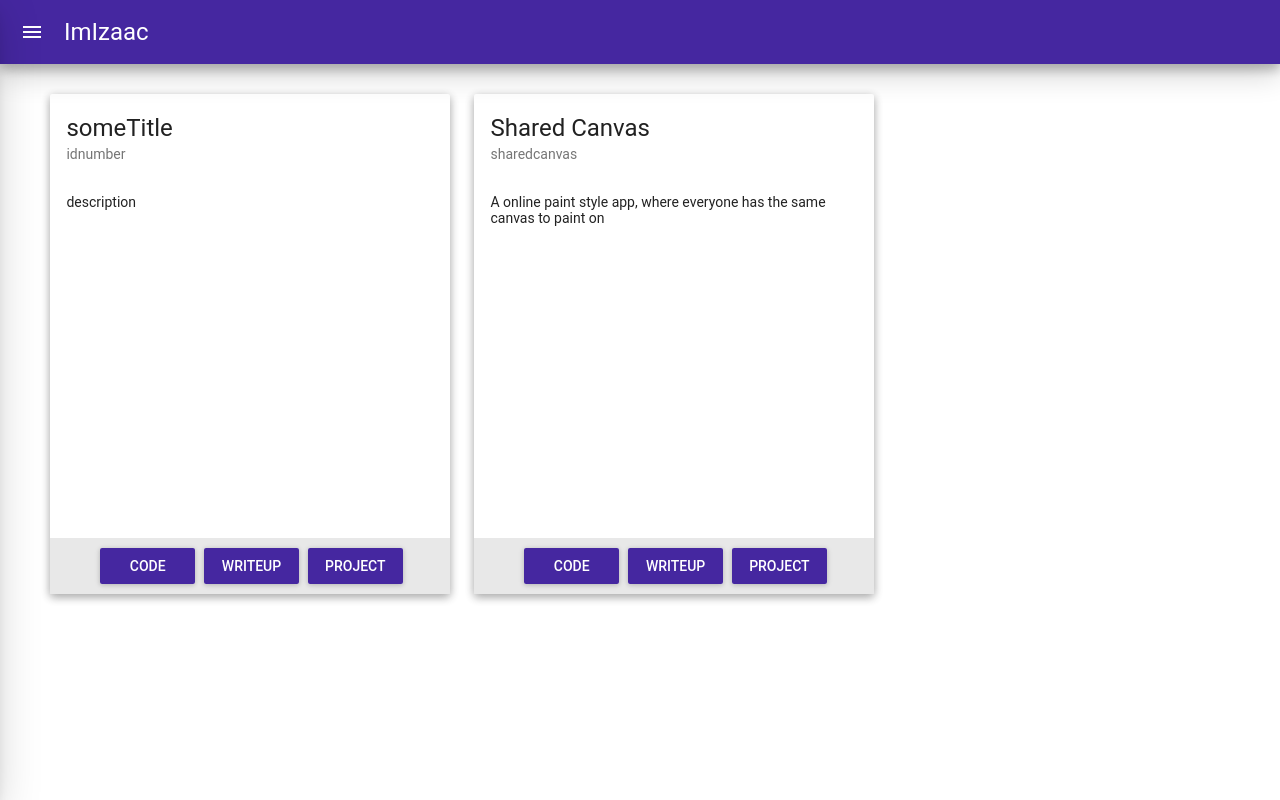
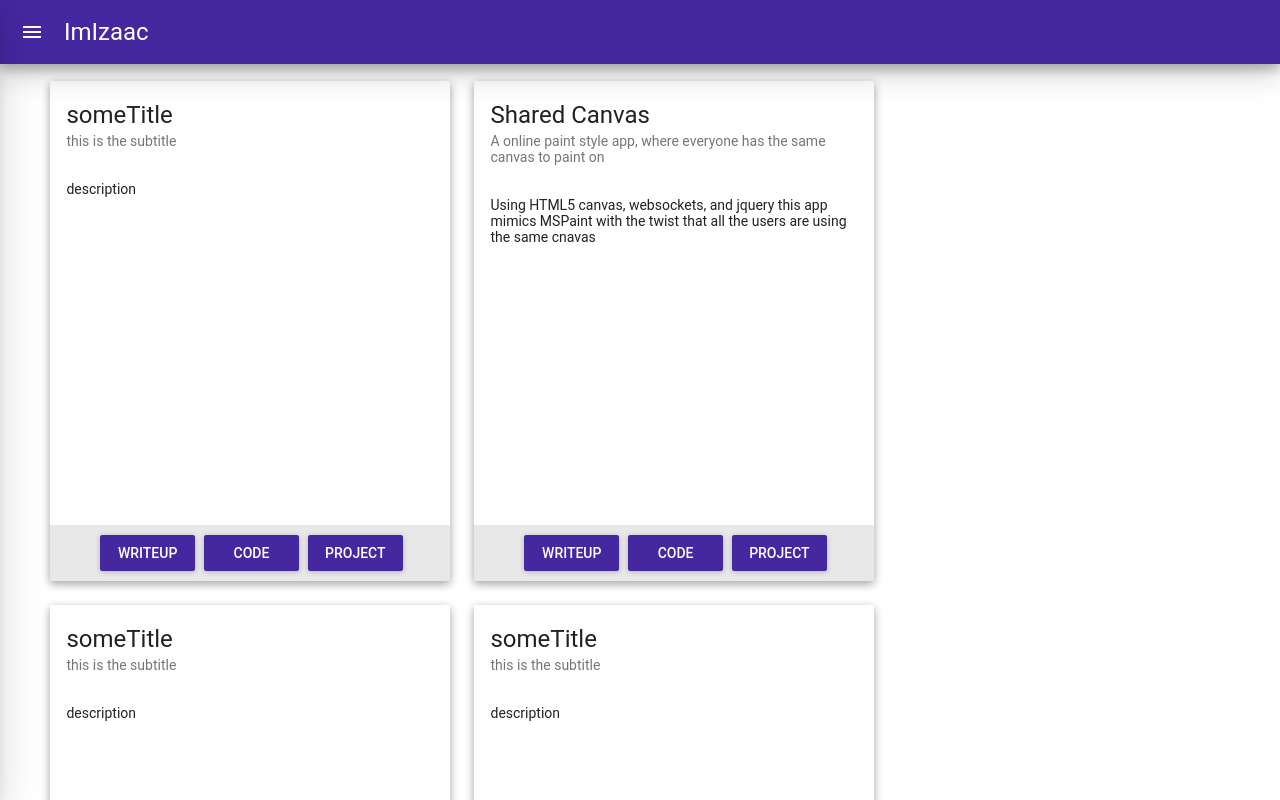
Before and after one commit to 0awful/imizaac.com, a React (Create React App) app: page /projects in a window 1280 px wide. Shown: the top 800 px of the page. Built offline with nearby package versions, Linux system fonts and the light colour scheme.

Commit message:
Major refactor. Drawer and projects change. Removed a bunch of items from the drawer. Added the writeup card. Made that handle state from within projects. Can open the writeup of any project within the data.

```diff
--- a/src/App.jsx
+++ b/src/App.jsx
@@ -23,12 +23,9 @@ class App extends Component {
     } else {
       this.setState({ drawerOpen: true });
     }
-    console.log(this.state.drawerOpen);
   };
 
   render = () => {
-    console.log('app props', preload);
-    console.log('app passes', preload.projects);
     return (
       <MuiThemeProvider muiTheme={Theme}>
         <BrowserRouter>
--- a/src/Drawer.jsx
+++ b/src/Drawer.jsx
@@ -17,12 +17,6 @@ const sideDrawer = props => (
       open={props.open}
       onRequestChange={props.toggle}>
       <MenuItem onClick={props.toggle}>
-        <h2>
-          <em>Close Drawer</em>
-        </h2>
-      </MenuItem>
-
-      <MenuItem onClick={props.toggle}>
         <Link to="/" style={undoLinkStyling}>
           <h2>Home</h2>
         </Link>
@@ -32,16 +26,7 @@ const sideDrawer = props => (
           <h2>Projects</h2>
         </Link>
       </MenuItem>
-      <MenuItem onClick={props.toggle}>
-        <Link to="/writeups" style={undoLinkStyling}>
-          <h2>Writeups</h2>
-        </Link>
-      </MenuItem>
-      <MenuItem onClick={props.toggle}>
-        <Link to="/code" style={undoLinkStyling}>
-          <h2>Code</h2>
-        </Link>
-      </MenuItem>
+
       <MenuItem onClick={props.toggle}>
         <Link to="/social" style={undoLinkStyling}>
           <h2>Social</h2>
--- a/src/MainRouter.jsx
+++ b/src/MainRouter.jsx
@@ -1,20 +1,14 @@
 import React from 'react';
 import { Route, Switch } from 'react-router-dom';
 
-import Code from './Code.jsx';
-import Codes from './Codes.jsx';
 import Home from './Home.jsx';
 import Inquiries from './Inquiries.jsx';
 import NotFound from './NotFound.jsx';
-import Project from './Project.jsx';
+
 import Projects from './Projects.jsx';
 import Social from './Social.jsx';
-import Writeup from './Writeup.jsx';
-import Writeups from './Writeups.jsx';
 
 const MainRouter = props => {
-  console.log('Router Props', props);
-  console.log('Router passes', props.projects);
   let projects = props.projects;
   return (
     <Switch>
@@ -22,28 +16,11 @@ const MainRouter = props => {
       {/* generic projects folders + aliases */}
       <Route
         path="/projects"
-        component={props => <Projects projects={projects} />}
+        component={() => <Projects projects={projects} />}
       />
-      <Route path="/projects/proj/" component={Projects} />
-      {/* specific project directory + aliases*/}
-      <Route path="/projects/p/:name" component={Project} />
-      <Route path="/projects/proj/:name" component={Project} />
-      {/* generic writeup directory + aliases*/}
-      <Route path="/projects/w/" component={Writeups} />
-      <Route path="/projects/writeups/" component={Writeups} />
-      {/* specific writeup directory + aliases*/}
-      <Route path="/projects/w/:name" component={Writeup} />
-      <Route path="/projects/writeups/:name" component={Writeup} />
-      {/* generic code directory + aliases*/}
-      <Route path="/projects/c/" component={Codes} />
-      <Route path="/projects/code/" component={Codes} />
-      {/* specific code directory + alias*/}
-      <Route path="/projects/c/:name" component={Code} />
-      <Route path="/projects/code/:name" component={Code} />
+
       {/* generic social directory*/}
       <Route path="/social" component={Social} />
-      {/* specific social directory*/}
-      <Route path="/social/:name" component={Social} />
       {/* inquires */}
       <Route path="/inquiries" component={Inquiries} />
       {/* 404 case*/}
--- a/src/ProjectCard.jsx
+++ b/src/ProjectCard.jsx
@@ -29,7 +29,12 @@ const groupStyles = {
   padding: '0px'
 };
 
-const ProjectCard = props => (
+const ProjectCard = props => {
+  let writeupButtonFunction = () => {
+    props.setId(props.id);
+    props.writeupFunction();
+  };
+  return (
     <Card style={cardStyles} zDepth={2}>
       <CardTitle title={props.title} subtitle={props.subtitle} />
 
@@ -38,18 +43,38 @@ const ProjectCard = props => (
         {props.description}
         <Toolbar style={toolbarStyles}>
           <ToolbarGroup firstChild={true} style={groupStyles}>
-          <RaisedButton label="Code" primary={true} fullWidth={true} />
+            <RaisedButton
+              label="Writeup"
+              primary={true}
+              fullWidth={true}
+              onClick={writeupButtonFunction}
+            />
           </ToolbarGroup>
 
           <ToolbarGroup style={groupStyles}>
-          <RaisedButton label="Writeup" primary={true} fullWidth={true} />
+            <RaisedButton
+              label="Code"
+              primary={true}
+              fullWidth={true}
+              onClick={() => {
+                window.location.href = props.codeurl;
+              }}
+            />
           </ToolbarGroup>
           <ToolbarGroup lastChild={true} style={groupStyles}>
-          <RaisedButton label="Project" primary={true} fullWidth={true} />
+            <RaisedButton
+              label="Project"
+              primary={true}
+              fullWidth={true}
+              onClick={() => {
+                window.location.href = props.projecturl;
+              }}
+            />
           </ToolbarGroup>
         </Toolbar>
       </CardText>
     </Card>
   );
+};
 
 export default ProjectCard;
--- a/src/Projects.jsx
+++ b/src/Projects.jsx
@@ -1,28 +1,71 @@
 import React from 'react';
+import { Component } from 'react';
 import ProjectCard from './ProjectCard.jsx';
+import WriteupCard from './WriteupCard.jsx';
 
 const style = {
-  paddingTop: '2%',
+  paddingTop: '1%',
   paddingLeft: '3%',
   paddingRight: '3%',
   alignItems: 'center',
   justifyContent: 'center'
 };
 
-const Projects = props => {
-  console.log('project props', props);
-  console.log('project maps', props.projects);
-  return (
+class Projects extends Component {
+  state = {
+    writeupDisplayed: false,
+    writeupId: 'idnumber6'
+  };
+
+  toggleWriteupDisplay() {
+    if (this.state.writeupDisplayed) {
+      this.setState({ writeupDisplayed: false });
+    } else {
+      this.setState({ writeupDisplayed: true });
+    }
+  }
+
+  setWriteupId(id) {
+    this.setState({ writeupId: id });
+  }
+
+  returnProjects = () => (
     <div style={style}>
-      {props.projects.map(project => (
+      {this.props.projects.map(project => (
         <ProjectCard
-          title={project.title}
-          subtitle={project.id}
-          description={project.description}
+          key={project.id}
+          setId={this.setWriteupId.bind(this)}
+          writeupFunction={this.toggleWriteupDisplay.bind(this)}
+          {...project}
         />
       ))}
     </div>
   );
-};
 
+  render = () => {
+    if (this.state.writeupDisplayed) {
+      let project = this.props.projects.find(
+        project => project.id === this.state.writeupId
+      );
+
+      return (
+        <div style={style}>
+          {this.returnProjects()}
+
+          <WriteupCard
+            title={project.title}
+            subtitle={project.subtitle}
+            description={project.description}
+            writeup={project.writeup}
+            projecturl={project.url}
+            codeurl={project.codeurl}
+            backButton={this.toggleWriteupDisplay.bind(this)}
+          />
+        </div>
+      );
+    } else {
+      return this.returnProjects();
+    }
+  };
+}
 export default Projects;
--- /dev/null
+++ b/src/WriteupCard.jsx
@@ -0,0 +1,78 @@
+import React from 'react';
+import { Card, CardMedia, CardTitle, CardText } from 'material-ui/Card';
+import RaisedButton from 'material-ui/RaisedButton';
+import { Toolbar, ToolbarGroup } from 'material-ui/Toolbar';
+
+const cardStyles = {
+  width: '70%',
+
+  height: '80%',
+
+  position: 'fixed',
+  top: '50%',
+  left: '50%',
+  /* bring your own prefixes */
+  transform: 'translate(-50%, -50%)'
+};
+
+const toolbarStyles = {
+  position: 'absolute',
+  bottom: '0',
+  left: '0',
+  width: '100%',
+  justifyContent: 'flex-start'
+};
+
+const groupStyles = {
+  width: '27%',
+  marginLeft: '.5%',
+  marginRight: '2%',
+  padding: '0px'
+};
+
+const WriteupCard = props => (
+  <Card style={cardStyles} zDepth={3}>
+    <CardTitle title={props.title} subtitle={props.subtitle} />
+
+    <CardMedia />
+    <CardText>
+      <h2>Description:</h2>
+      {props.description}
+      <h2>Writeup:</h2>
+      {props.writeup}
+      <Toolbar style={toolbarStyles}>
+        <ToolbarGroup firstChild={true} style={groupStyles}>
+          <RaisedButton
+            label="Back"
+            primary={true}
+            fullWidth={true}
+            onClick={props.backButton}
+          />
+        </ToolbarGroup>
+
+        <ToolbarGroup style={groupStyles}>
+          <RaisedButton
+            label="Code"
+            primary={true}
+            fullWidth={true}
+            onClick={() => {
+              window.location.href = props.codeurl;
+            }}
+          />
+        </ToolbarGroup>
+        <ToolbarGroup lastChild={true} style={groupStyles}>
+          <RaisedButton
+            label="Project"
+            primary={true}
+            fullWidth={true}
+            onClick={() => {
+              window.location.href = props.projecturl;
+            }}
+          />
+        </ToolbarGroup>
+      </Toolbar>
+    </CardText>
+  </Card>
+);
+
+export default WriteupCard;
--- a/src/data.json
+++ b/src/data.json
@@ -2,21 +2,96 @@
   "projects": [
     {
       "title": "someTitle",
+      "subtitle": "this is the subtitle",
       "description": "description",
       "url": "URLWhereItIsHosted",
-      "githubURL": "githubURL",
-      "id": "idnumber",
+      "codeurl": "githubURL",
+      "id": "idnumber1",
       "writeup": "longWriteup"
     },
     {
       "title": "Shared Canvas",
+      "subtitle":
+        "A online paint style app, where everyone has the same canvas to paint on",
       "description":
-        "A online paint style app, where everyone has the same canvas to paint on",
-      "url": "Sharecanv.us",
-      "githubURL": "githubURL",
+        "Using HTML5 canvas, websockets, and jquery this app mimics MSPaint with the twist that all the users are using the same cnavas",
+      "url": "https://Sharedcanv.us",
+      "codeurl": "https://github.com/imizaac/SharedCanvas",
       "id": "sharedcanvas",
       "writeup":
         "From a technical standpoint it isn't super complex. A user has a canvas that they modify with jquery scripts. When they make a change to the canvas they send an update to the server that this server then passes on to the other clients. The timer is client side. The data is an key value pairing of randomly generated alphabetical keys that are both uppercase and lowercase with a total length of 4 digits. This leads to the chance of a collision being 1 in 52^4 or a really big number. Plannned updates: Room functionality, someone can create a room that they then have invite and admin priveges over. This allows for people to doodle with their friends and customize the settings of a room. The timer will move to server side. Athentication will be built out. Periodic wipes of rooms will happen along with periodic resets of the main canvas. Finally the canvas will be translated into an image format and provided to the users on first load rather than just being a data set that gets innefficiently sent over websockets"
+    },
+    {
+      "title": "someTitle",
+      "subtitle": "this is the subtitle",
+      "description": "description",
+      "url": "URLWhereItIsHosted",
+      "codeurl": "githubURL",
+      "id": "idnumber2",
+      "writeup": "longWriteup"
+    },
+    {
+      "title": "someTitle",
+      "subtitle": "this is the subtitle",
+      "description": "description",
+      "url": "URLWhereItIsHosted",
+      "codeurl": "githubURL",
+      "id": "idnumber3",
+      "writeup": "longWriteup"
+    },
+    {
+      "title": "someTitle",
+      "subtitle": "this is the subtitle",
+      "description": "description",
+      "url": "URLWhereItIsHosted",
+      "codeurl": "githubURL",
+      "id": "idnumber4",
+      "writeup": "longWriteup"
+    },
+    {
+      "title": "someTitle",
+      "subtitle": "this is the subtitle",
+      "description": "description",
+      "url": "URLWhereItIsHosted",
+      "codeurl": "githubURL",
+      "id": "idnumber5",
+      "writeup": "longWriteup"
+    },
+    {
+      "title": "someTitle",
+      "subtitle": "this is the subtitle",
+      "description": "description",
+      "url": "URLWhereItIsHosted",
+      "codeurl": "githubURL",
+      "id": "idnumber6",
+      "writeup": "longWriteup"
+    },
+    {
+      "title": "someTitle",
+      "subtitle": "this is the subtitle",
+      "description": "description",
+      "url": "URLWhereItIsHosted",
+      "codeurl": "githubURL",
+      "id": "idnumber7",
+      "writeup": "longWriteup"
+    },
+    {
+      "title": "someTitle",
+      "subtitle": "this is the subtitle",
+      "description": "description",
+      "url": "URLWhereItIsHosted",
+      "codeurl": "githubURL",
+      "id": "idnumber8",
+      "writeup": "longWriteup"
+    },
+    {
+      "title": "someTitle",
+      "subtitle": "this is the subtitle",
+      "description": "description",
+      "url": "URLWhereItIsHosted",
+      "codeurl": "githubURL",
+      "id": "idnumber9",
+      "writeup": "longWriteup"
     }
   ]
 }
```
Also changed, not shown: src/Code.jsx (deleted, +0 -8 lines), src/Codes.jsx (deleted, +0 -8 lines), src/Project.jsx (deleted, +0 -8 lines), src/Writeup.jsx (deleted, +0 -8 lines), src/Writeups.jsx (deleted, +0 -8 lines). Lines whose indentation alone changed are shown as unchanged.
